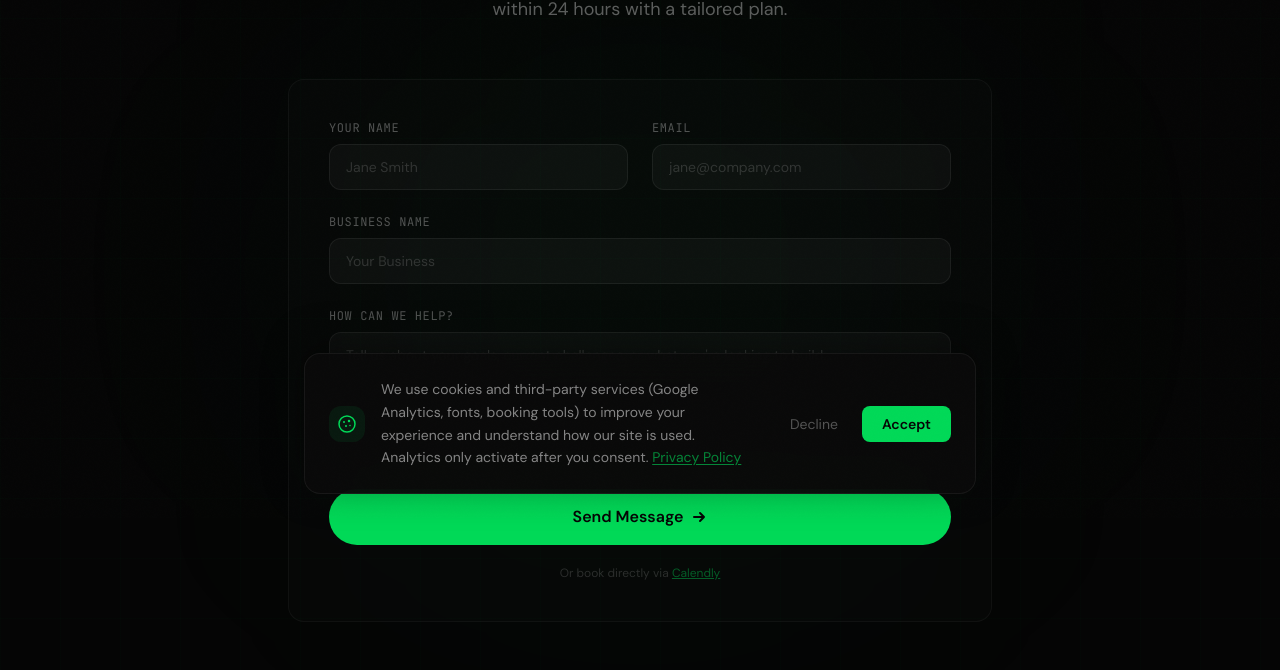
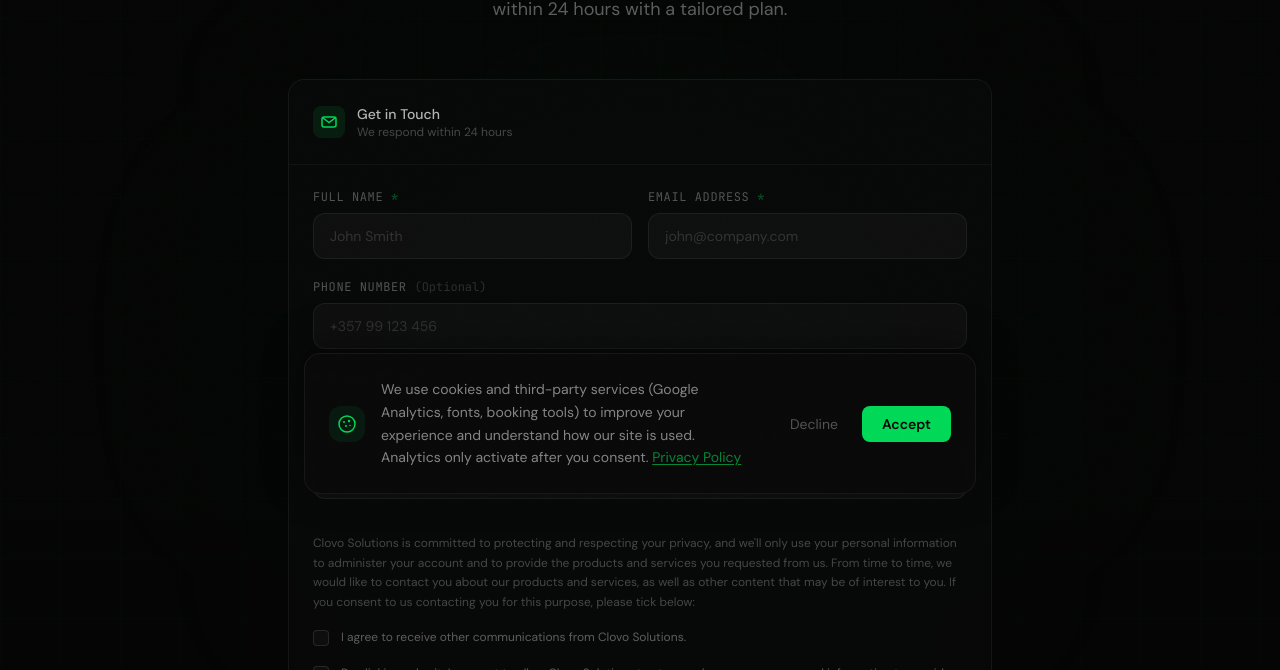
Before and after one commit to clovo-solutions/clovo-website, a Next.js app: page /contact in a window 1280 px wide. Shown: the part 282-952 px from the top of the page. Built offline with nearby package versions, Linux system fonts and the light colour scheme; no server answers.

Commit message:
adjust contact page

```diff
--- a/src/app/contact/ContactForm.tsx
+++ b/src/app/contact/ContactForm.tsx
@@ -1,23 +1,9 @@
 "use client";
 
-import { useState } from "react";
-import { motion } from "framer-motion";
 import AnimatedSection from "@/components/AnimatedSection";
+import ContactForm from "@/components/ContactForm";
 
-export default function ContactForm() {
-  const [formState, setFormState] = useState({
-    name: "",
-    email: "",
-    business: "",
-    message: "",
-  });
-
-  const handleSubmit = (e: React.MouseEvent) => {
-    e.preventDefault();
-    // Hook up to your form handler (Formspree, Netlify Forms, etc.)
-    alert("Form submitted! Hook this up to your preferred form backend.");
-  };
-
+export default function ContactPage() {
   return (
     <section className="relative pt-36 pb-28">
       <div className="absolute inset-0 grid-bg opacity-50" />
@@ -38,100 +24,7 @@ export default function ContactForm() {
         </AnimatedSection>
 
         <AnimatedSection delay={0.2}>
-          <div className="relative p-8 sm:p-10 rounded-2xl border border-white/[0.04] bg-white/[0.01]">
-            <div className="space-y-6">
-              <div className="grid grid-cols-1 sm:grid-cols-2 gap-6">
-                <div>
-                  <label className="block text-xs font-mono text-white/30 tracking-wider uppercase mb-2">
-                    Your Name
-                  </label>
-                  <input
-                    type="text"
-                    value={formState.name}
-                    onChange={(e) =>
-                      setFormState({ ...formState, name: e.target.value })
-                    }
-                    placeholder="Jane Smith"
-                    className="w-full px-4 py-3 rounded-xl bg-white/[0.03] border border-white/[0.06] text-white text-sm placeholder:text-white/15 focus:outline-none focus:border-accent/30 focus:ring-1 focus:ring-accent/10 transition-all duration-300"
-                  />
-                </div>
-                <div>
-                  <label className="block text-xs font-mono text-white/30 tracking-wider uppercase mb-2">
-                    Email
-                  </label>
-                  <input
-                    type="email"
-                    value={formState.email}
-                    onChange={(e) =>
-                      setFormState({ ...formState, email: e.target.value })
-                    }
-                    placeholder="jane@company.com"
-                    className="w-full px-4 py-3 rounded-xl bg-white/[0.03] border border-white/[0.06] text-white text-sm placeholder:text-white/15 focus:outline-none focus:border-accent/30 focus:ring-1 focus:ring-accent/10 transition-all duration-300"
-                  />
-                </div>
-              </div>
-
-              <div>
-                <label className="block text-xs font-mono text-white/30 tracking-wider uppercase mb-2">
-                  Business Name
-                </label>
-                <input
-                  type="text"
-                  value={formState.business}
-                  onChange={(e) =>
-                    setFormState({ ...formState, business: e.target.value })
-                  }
-                  placeholder="Your Business"
-                  className="w-full px-4 py-3 rounded-xl bg-white/[0.03] border border-white/[0.06] text-white text-sm placeholder:text-white/15 focus:outline-none focus:border-accent/30 focus:ring-1 focus:ring-accent/10 transition-all duration-300"
-                />
-              </div>
-
-              <div>
-                <label className="block text-xs font-mono text-white/30 tracking-wider uppercase mb-2">
-                  How can we help?
-                </label>
-                <textarea
-                  rows={5}
-                  value={formState.message}
-                  onChange={(e) =>
-                    setFormState({ ...formState, message: e.target.value })
-                  }
-                  placeholder="Tell us about your goals, current challenges, or what you're looking to build..."
-                  className="w-full px-4 py-3 rounded-xl bg-white/[0.03] border border-white/[0.06] text-white text-sm placeholder:text-white/15 focus:outline-none focus:border-accent/30 focus:ring-1 focus:ring-accent/10 transition-all duration-300 resize-none"
-                />
-              </div>
-
-              <motion.button
-                whileHover={{ scale: 1.01 }}
-                whileTap={{ scale: 0.99 }}
-                onClick={handleSubmit}
-                className="w-full inline-flex items-center justify-center gap-2 px-8 py-4 bg-accent text-dark-900 font-semibold rounded-full text-base transition-all duration-300 hover:shadow-[0_0_40px_rgba(1,217,87,0.3)]"
-              >
-                Send Message
-                <svg width="16" height="16" viewBox="0 0 16 16" fill="none">
-                  <path
-                    d="M3 8h10m0 0L9 4m4 4L9 12"
-                    stroke="currentColor"
-                    strokeWidth="2"
-                    strokeLinecap="round"
-                    strokeLinejoin="round"
-                  />
-                </svg>
-              </motion.button>
-            </div>
-
-            <p className="text-center text-xs text-white/15 mt-5">
-              Or book directly via{" "}
-              <a
-                href="https://calendly.com"
-                target="_blank"
-                rel="noopener noreferrer"
-                className="text-accent/40 hover:text-accent/60 underline transition-colors"
-              >
-                Calendly
-              </a>
-            </p>
-          </div>
+          <ContactForm />
         </AnimatedSection>
       </div>
     </section>
```
